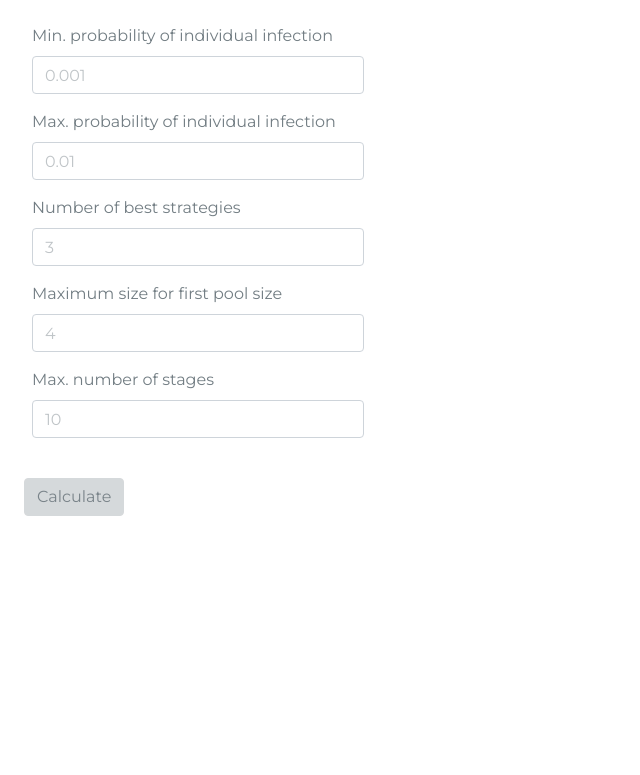
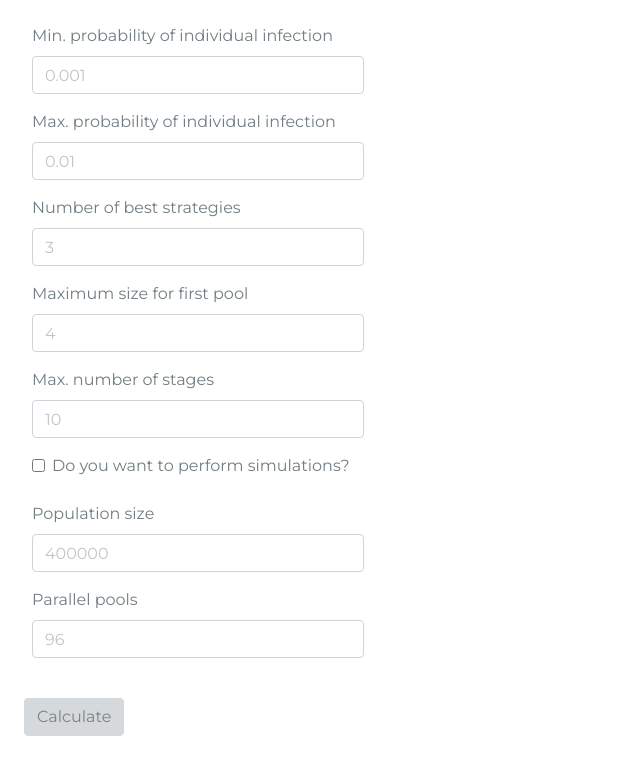
Before and after one commit to fsobral/poolmedia, a Flask app: page / in a window 1280 px wide. Shown: the top 775 px of the page, without its empty margins (0-640 px from the left). Run offline with Flask 2, Linux system fonts and the light colour scheme; some libraries are stand-ins or nearby versions.

Commit message:
Add fields for new information.

```diff
--- a/python/poolmedia_server/templates/form.html
+++ b/python/poolmedia_server/templates/form.html
@@ -41,12 +41,25 @@
                         <input id="numbstrat" class="form-control" type="number" min="1" max="100" placeholder="3" title="Please, at most 100 strategies.">
                       </div>
                       <div class="form-group ml-2">
-                        <label for="maxm1size" class="unifesp-grey">Maximum size for first pool size</label>
-                        <input id="maxm1size" class="form-control" type="number" min="1" placeholder="4" pattern="[0-9]*\.?[0-9]*" title="You can expect that the time will be */1000 minutes.">
+                        <label for="maxm1size" class="unifesp-grey">Maximum size for first pool</label>
+                        <input id="maxm1size" class="form-control" type="number" min="1" placeholder="4" pattern="[0-9]+" title="You can expect that the time will be */1000 minutes.">
                       </div>
                       <div class="form-group ml-2">
                         <label for="maxnstage" class="unifesp-grey">Max. number of stages</label>
-                        <input id="maxnstage" class="form-control" type="number" min="1" placeholder="10" pattern="[0-9]*\.?[0-9]*" title="">
+                        <input id="maxnstage" class="form-control" type="number" min="1" placeholder="10" pattern="[0-9]+" title="">
+                      </div>
+                      <div class="form-group form-check ml-2">
+                        <label for="wantsimul" class="unifesp-grey">
+                          <input id="wantsimul" class="form-check-input" type="checkbox"> Do you want to perform simulations?
+                        </label>
+                      </div>
+                      <div class="form-group ml-2">
+                        <label for="populsize" class="unifesp-grey">Population size</label>
+                        <input id="populsize" class="form-control" type="number" min="1" placeholder="400000" pattern="[0-9]+" title="">
+                      </div>
+                      <div class="form-group ml-2">
+                        <label for="parapools" class="unifesp-grey">Parallel pools</label>
+                        <input id="parapools" class="form-control" type="number" min="1" placeholder="96" pattern="[0-9]+" title="">
                       </div>
                     </div>
                   </div>
```
